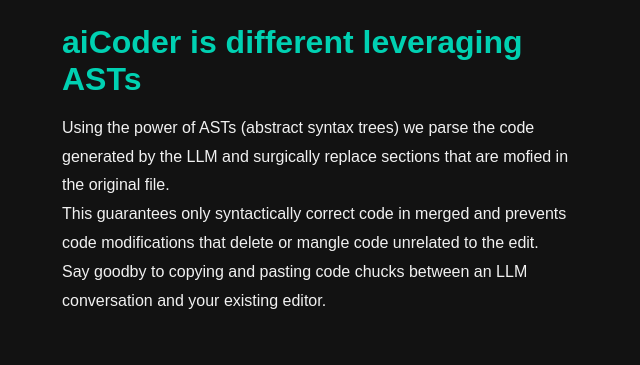
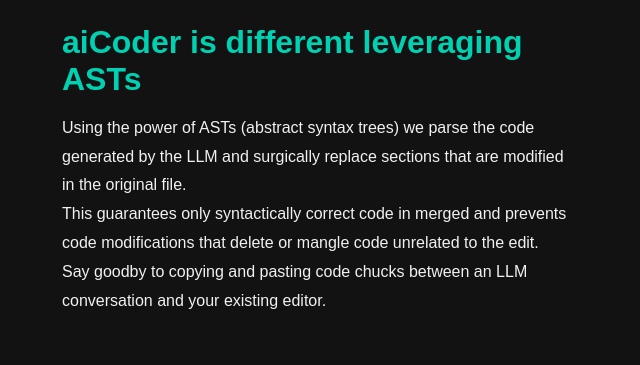
Before and after one commit to mmiscool/aiCoder, a website: page docs/index.html in a window 1280 px wide. Shown: the part 1321-1686 px from the top of the page, 42-682 px from the left. Drawn offline with Linux system fonts and the light colour scheme.

Commit message:
docs: spelling on landing page.

```diff
--- a/docs/index.html
+++ b/docs/index.html
@@ -219,7 +219,7 @@
 
                 <h2>aiCoder is different leveraging ASTs</h2>
                 <p>Using the power of ASTs (abstract syntax trees) we parse the code generated by the LLM and surgically
-                    replace sections that are mofied in the original file.
+                    replace sections that are modified in the original file.
                     <br>
                     This guarantees only syntactically correct code in merged and prevents code modifications that
                     delete or mangle code unrelated to the edit. <br>
```
